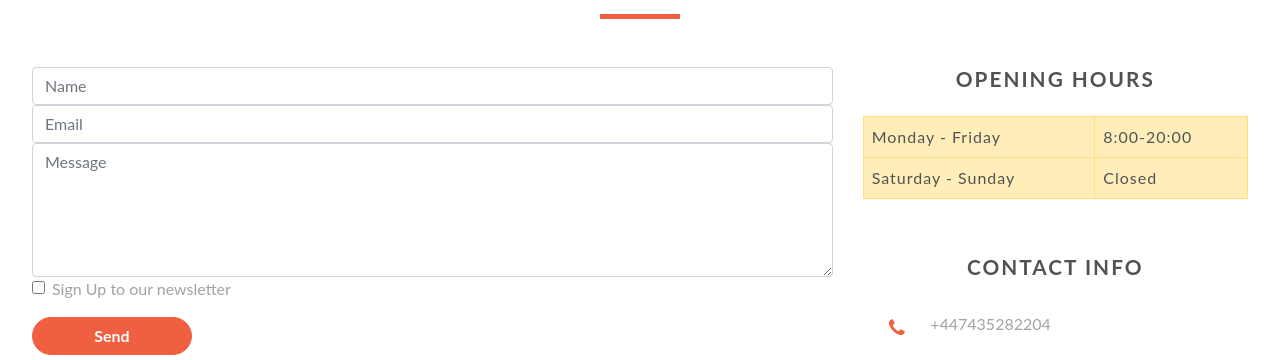
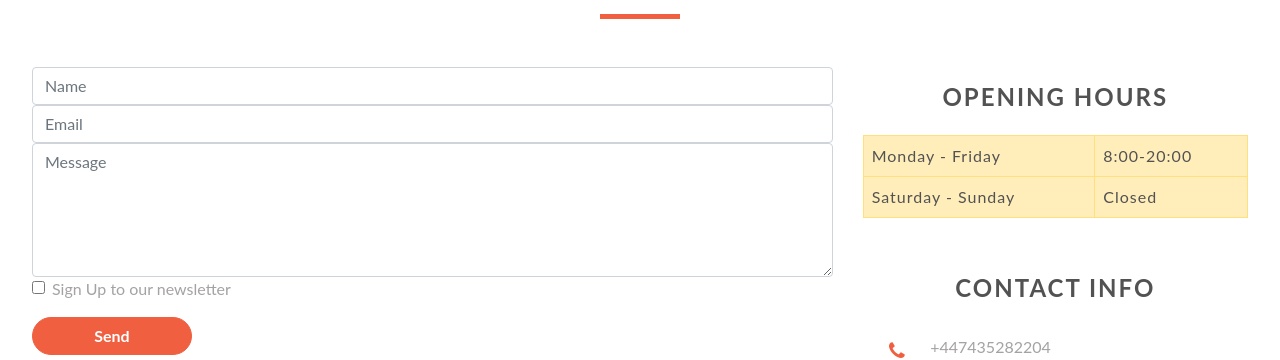
Before and after one commit to RosariaFini/1stMilestoneProject, a plain HTML site: page contact.html in a window 1280 px wide. Shown: the part 458-818 px from the top of the page. Drawn offline with nearby package versions, Linux system fonts and the light colour scheme; a web font is replaced by a local one.

Commit message:
Fix: fixed validation errors: added heading h4  for the option section in index.html,and for opening hours and contact info in contact.html page

```diff
--- a/assets/css/style.css
+++ b/assets/css/style.css
@@ -12,6 +12,10 @@ h1{
 
  h5{
     padding-top:2rem;
+}
+
+h4{
+    padding-top: 1rem;
 }
 
 h3{
@@ -60,12 +64,12 @@ body{
 }
 
 
-.padded .top h1{
+.padded .top h4{
          padding-top:2.5rem;
          padding-bottom: 1rem;
      }
 
-.padded h1{
+.padded h4{
     padding-bottom: 1rem;
 }
 
--- a/contact.html
+++ b/contact.html
@@ -157,7 +157,7 @@
 				</div>
 			</div>
 			<div class="col-12 col-md-4 padded">
-				<h1 class="uppercase grey text-center"><strong>opening hours</strong></h1>
+				<h4 class="uppercase grey text-center"><strong>opening hours</strong></h4>
 				<!--Table-->
 
 				<table class="table table-bordered table-warning">
@@ -178,7 +178,7 @@
 				</table>
 				<!--Contact-Info-->
 				<div class="top">
-					<h1 class="uppercase grey text-center"><strong>Contact Info</strong></h1>
+					<h4 class="uppercase grey text-center"><strong>Contact Info</strong></h4>
 					<table class="table table-borderless">
 
 						<tbody>
```
Also changed, not shown: index.html (+1 -0 lines), timetable.html (+1 -1 lines).
